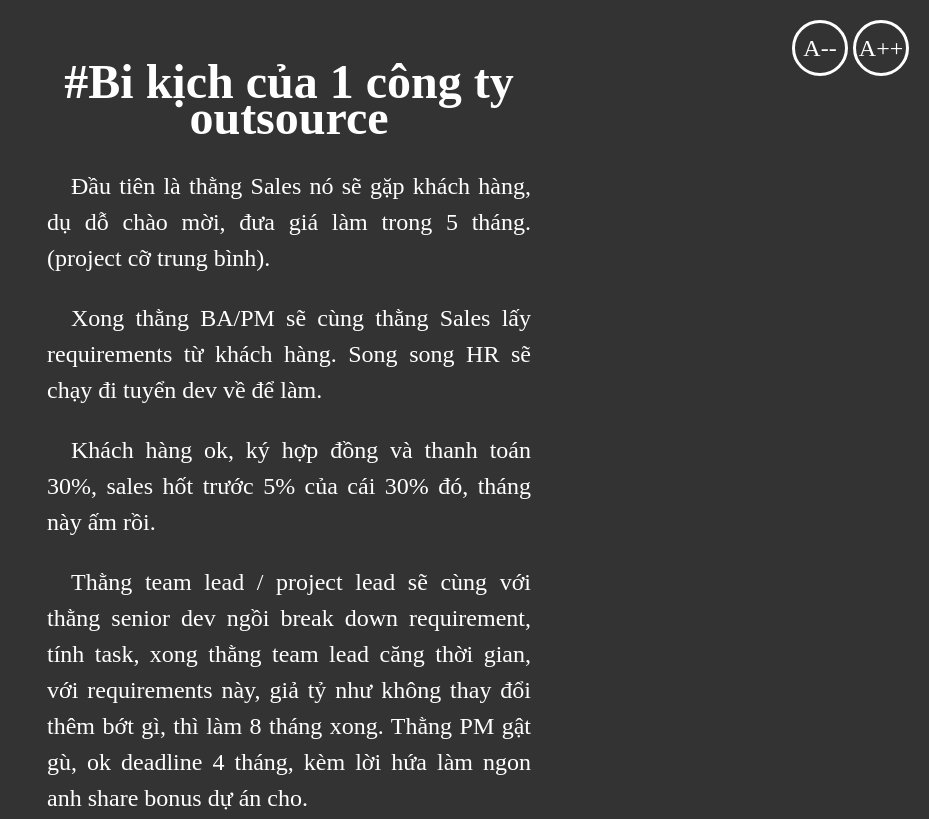
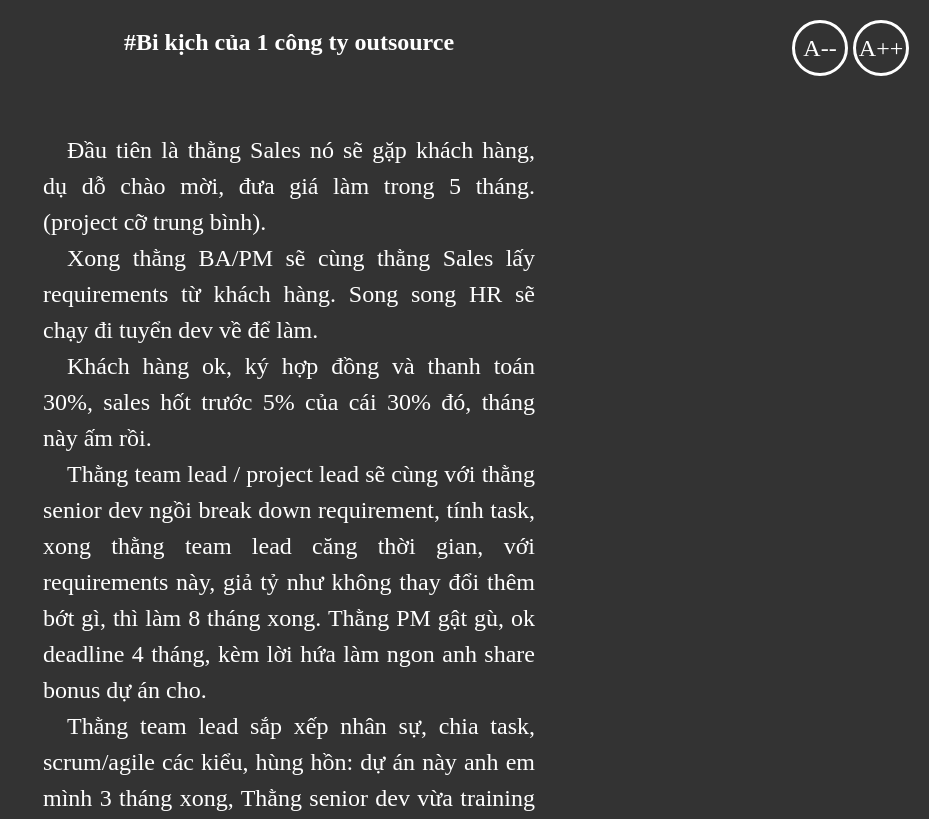
Before and after one commit to ngnam/BiKichCuaMotCongTyOutSource, a plain HTML site: page index.html in a window 1280 px wide. Shown: the top 819 px of the page, without its empty margins (351-1280 px from the left). Drawn offline with Linux system fonts and the light colour scheme.

Commit message:
update UI

```diff
--- a/css/main.css
+++ b/css/main.css
@@ -1,3 +1,12 @@
+* {
+  padding: 0;
+  margin: 0;
+}
+
+h1 {
+    font-size: 1em;
+}
+
 body {
   color: white;
   background-color: #333;
@@ -13,11 +22,12 @@ body {
   line-height: 1.5em;
 }
 
-.container {
-  -moz-transition: font-size 1000ms ease;
-  -webkit-transition: font-size 1000ms ease;
-  -ms-transition: font-size 1000ms ease;
-  transition: font-size 1000ms ease;
+.mb-1 {
+  margin-bottom: 1em;
+}
+
+.mb-2 {
+  margin-bottom: 2em;
 }
 
 .container .row {
@@ -28,6 +38,13 @@ body {
   .container {
     width: 100%;
   }
+}
+
+.content {
+  -moz-transition: font-size 1000ms ease;
+  -webkit-transition: font-size 1000ms ease;
+  -ms-transition: font-size 1000ms ease;
+  transition: font-size 1000ms ease;
 }
 
 p {
--- a/index.html
+++ b/index.html
@@ -27,9 +27,13 @@
 </head>
 
 <body>
-    <div class="container">
+    <div class="container mb-1">
         <div class="row">
             <h1 class="text-center">#Bi kịch của 1 công ty outsource</h1>
+        </div>
+    </div>
+    <div class="container">
+        <div class="row content">
 
             <p>Đầu tiên là thằng Sales nó sẽ gặp khách hàng, dụ dỗ chào mời, đưa giá làm trong 5 tháng. (project cỡ
                 trung
--- a/js/main.js
+++ b/js/main.js
@@ -1,7 +1,7 @@
 'use strict';
 
-var defaultFontSize = 1.5;
-const container = document.getElementsByClassName('container')[0];
+var defaultFontSize = 1;
+const container = document.getElementsByClassName('content')[0];
 const zoomIn = document.getElementById('zoom-in');
 const zoomOut = document.getElementById('zoom-out');
 
```
